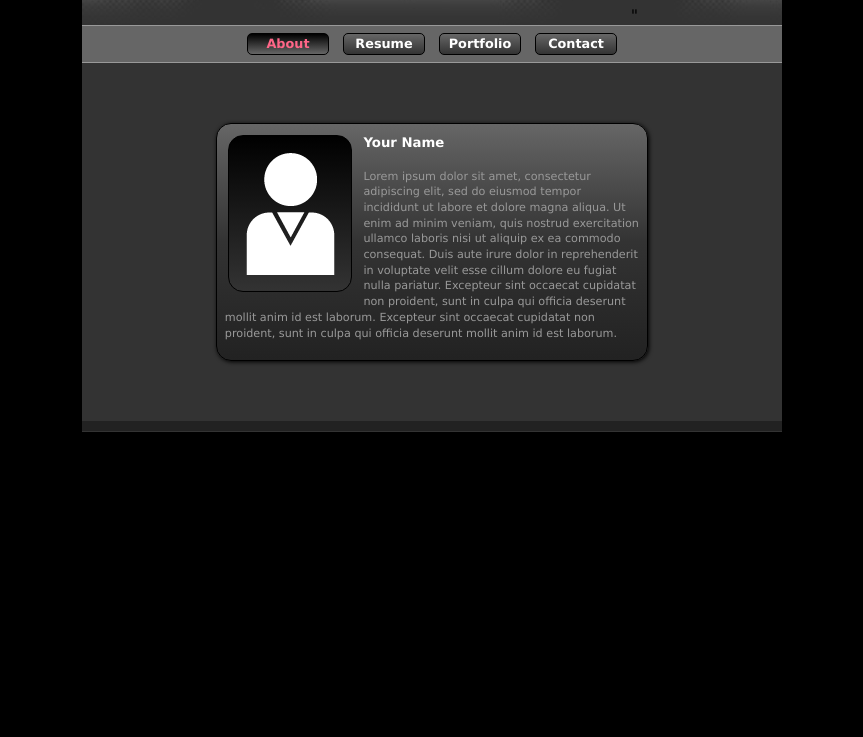
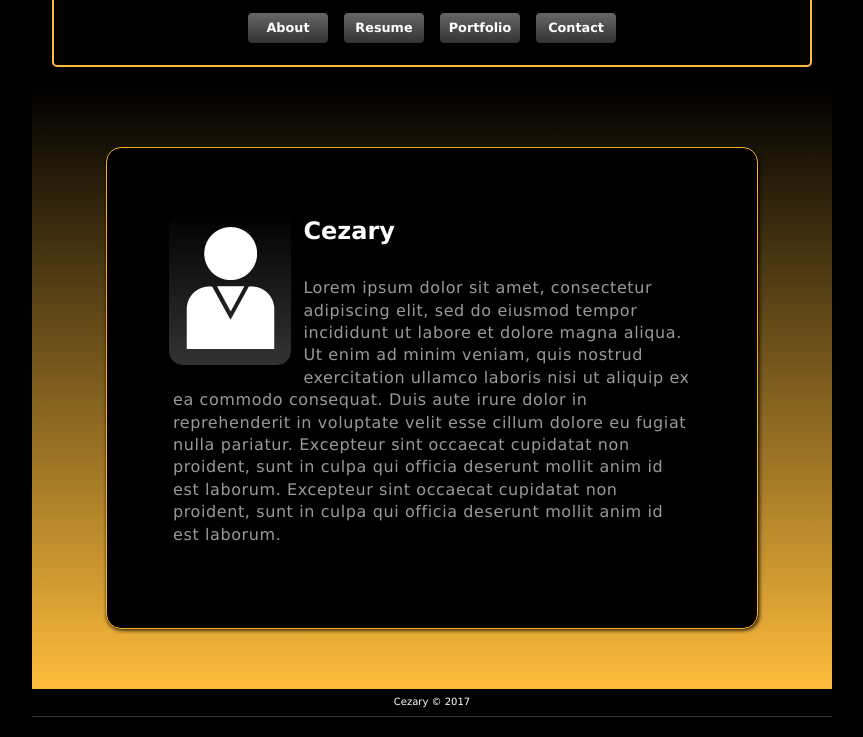
Before and after one commit to krawieccezary/My_Website, a plain HTML site: page index.html in a window 1280 px wide. Shown: the part 107-844 px from the top of the page, without its empty margins (208-1071 px from the left). Before the commit the page ends 800 px from the top, so only its background shows below. Drawn offline with Linux system fonts and the light colour scheme.

Commit message:
changes 1
przeróbkta tutorialu

```diff
--- a/index.html
+++ b/index.html
@@ -2,34 +2,34 @@
 <html lang="pl">
 
 <head>
-    <meta http-equiv="Content-Type" charset="utf-8" />
-    <title>Projekt2 </title>
+    <meta charset="utf-8" />
+    <title>Moja Strona</title>
     <link rel="stylesheet" href="main.css" type="text/css" />
 
 </head>
 
 <body>
-    <div id="divWrapper">
-        <div id="divHeader"><img src="images/my-website.png" width="405" height="68" />"</div>
-        <div id="divLine"></div>
-        <div id="divLinks">
-            <div id="divNav">
+    <div id="Wrapper">
+        <div id="Header">
+            <h1>MOJA STRONA</h1>
+        </div>
+        <div id="Links">
+            <div id="Nav">
                 <ul>
-                    <li><a class="current" href="index.html">About</a></li>
-                    <li><a href="resume.html">Resume</a></li>
-                    <li><a href="portfolio.html">Portfolio</a></li>
-                    <li><a href="contact.html">Contact</a></li>
+                    <li><a href="#">About</a></li>
+                    <li><a href="#">Resume</a></li>
+                    <li><a href="#">Portfolio</a></li>
+                    <li><a href="#">Contact</a></li>
                 </ul>
             </div>
         </div>
-        <div id="divLine"></div>
-        <div id="divAbout">
-            <div id="divContent"><img src="images/about-icon.png" width:90px height:123px />
-                <h5>Your Name</h5>
+        <div id="About">
+            <div id="Content"><img src="images/about-icon.png" width:90px height:123px />
+                <h2>Cezary</h2>
                 <p>Lorem ipsum dolor sit amet, consectetur adipiscing elit, sed do eiusmod tempor incididunt ut labore et dolore magna aliqua. Ut enim ad minim veniam, quis nostrud exercitation ullamco laboris nisi ut aliquip ex ea commodo consequat. Duis aute irure dolor in reprehenderit in voluptate velit esse cillum dolore eu fugiat nulla pariatur. Excepteur sint occaecat cupidatat non proident, sunt in culpa qui officia deserunt mollit anim id est laborum. Excepteur sint occaecat cupidatat non proident, sunt in culpa qui officia deserunt mollit anim id est laborum.</p>
             </div>
         </div>
-        <div id="divFooter"></div>
+        <div id="Footer">Cezary &copy; 2017</div>
     </div>
 
 </body>
--- a/main.css
+++ b/main.css
@@ -1,6 +1,15 @@
-body, h1, h2, h3, h4, h5, h6, div, ul, li {
+body,
+h1,
+h2,
+h3,
+h4,
+h5,
+h6,
+div,
+ul,
+li {
     padding: 0;
-    margin:  0;
+    margin: 0;
 }
 
 body {
@@ -8,53 +17,59 @@ body {
     font-family: Verdana, Geneva, sans-serif;
 }
 
-#divWrapper{
-    width: 700px;
+#Wrapper {
+    width: 800px;
     margin: 20px auto;
 }
 
-#divHeader{
-    width: 700px;
-    background-image: url(images/header-bg.jpg);
+#Header {
     text-align: center;
+    color: #000;
+    background-color: grey;
+    padding: 10px;
+    background-color: #febc3c;
+
+
+      /*border radius*/
+    border-radius: 5px;
+    -moz-border-radius: 5px;
+    -webkit-border-radius: 5px;
+    border: 1px solid #000;
 }
 
-#divHeader img{
-    padding-top: 20px;
-    padding-bottom: 20px;
+
+#Links {
+    background-color: #000;
+    border: 2px solid #febc3c;
+    margin: 20px;
+    padding: 10px;
+
+      /*border radius*/
+    border-radius: 5px;
+    -moz-border-radius: 5px;
+    -webkit-border-radius: 5px;
 }
 
-#divLine{
-    width: 700px;
-    background-color: #999;
-    height: 1px;
-}
-
-#divLinks{
-    width: 700px;
-    background-color: #666;
-}
-
-#divNav{
+#Nav {
     width: 384px;
-    background-color: #666;
-    height: 36px;
+    background-color: #000;
+    height: 50px;
     margin: 0 auto;
 }
 
-#divNav ul{
+#Nav ul {
     list-style-type: none;
 }
 
-#divNav ul li{
+#Nav ul li {
     float: left;
 }
 
-#divNav ul li a{
+#Nav ul li a {
     text-decoration: none;
     display: block;
-    height: 20px;
-    line-height: 20px;
+    height: 30px;
+    line-height: 30px;
     background-color: #000;
     font-size: 0.8em;
     font-weight: bold;
@@ -74,37 +89,32 @@ body {
     background: -webkit-gradient(linear, left top, left bottom, from(#666), to(#333));
 }
 
-#divNav ul li a:hover {
+#Nav ul li a:hover {
+    color: #febc3c;
     background-color: #333;
     background: -moz-linear-gradient(top, #000, #666);
     background: -webkit-gradient(linear, left top, left bottom, from(#000), to(#666));
 }
 
-#divNav ul li a.current, #divNav ul li a.current:hover{
+
+#About {
     background-color: #333;
-      background: -moz-linear-gradient(top, #000, #666);
-    background: -webkit-gradient(linear, left top, left bottom, from(#000), to(#666));
-    color: #f68;
-    cursor: defaut;
+    padding: 60px 0 60px 0;
+
+    /*GRADIENTS*/
+    background: -moz-linear-gradient(top, #666, #333);
+    background: -webkit-gradient(linear, left top, left bottom, from(#000), to(#febc3c));
 }
 
-#divAbout {
-    width: 700px;
-    background-color: #333;
-    padding: 60px 0 60px 0;
-}
+#Content {
+    width: 550px;
+    margin: 0 auto;
+    background-color: #000;
+    border: 1px solid #ffae13;
+    padding: 50px;
 
-#divContent {
-    width: 430px;
-    margin: 0 auto;
-    background-color: #222;
-    border: 1px solid #000;
 
-    /*GRADIENTS*/
-    background: -moz-linear-gradient(top, #666, #333, #222);
-    background: -webkit-gradient(linear, left top, left bottom, from(#666), to(#222), color-stop(0.5, #333));
-
-     /*border radius*/
+    /*border radius*/
     border-radius: 15px;
     -moz-border-radius: 15px;
     -webkit-border-radius: 1 5px;
@@ -115,7 +125,7 @@ body {
     -webkit-box-shadow: 1px 1px 4px #000;
 }
 
-#divContent img {
+#Content img {
     float: left;
     border: 1px solid #000;
     background-color: #333;
@@ -126,27 +136,32 @@ body {
     background: -moz-linear-gradient(top, #000, #333);
     background: -webkit-gradient(linear, left top, left bottom, from(#000), to(#333));
 
-     /*border radius*/
+    /*border radius*/
     border-radius: 15px;
     -moz-border-radius: 15px;
     -webkit-border-radius: 1 5px;
 }
 
-#divContent h5 {
+#Content h2 {
     color: #FFF;
     padding: 0.8em 0 0 0;
 }
 
-#divContent p {
-    font-size: 0.7em;
+#Content p {
+    font-size: 1em;
     color: #999;
-    padding: 0.7em;
+    padding: 1em;;
+    letter-spacing: 0.6px;
     line-height: 1.4em;
+
 }
 
-#divFooter {
-    background-color: #222;
-    height: 10px;
-    width: 700px;
+#Footer {
+    background-color: #000;
+    height: 20px;
     border-bottom: 1px solid #333;
+    text-align: center;
+    color: #fff;
+    font-size: 10px;
+    padding-top: 7px;
 }
```
